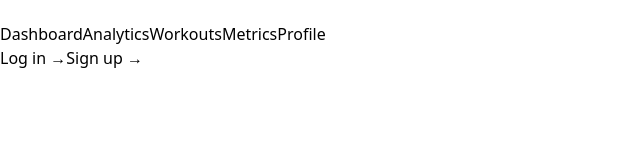
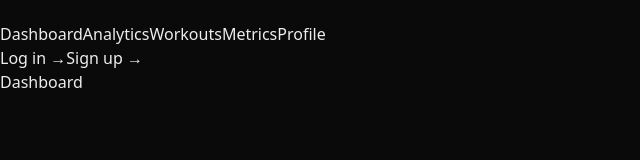
Before and after one commit to jaysaavedra18/apple-fitness-health-app, a Next.js app in the folder client/: page /dashboard in a window 1280 px wide. Before the commit this address had no page. Shown: the part 457-617 px from the top of the page, without its empty margins (0-640 px from the left). Built offline with nearby package versions, Linux system fonts and the light colour scheme.

Commit message:
added dashboard

```diff
--- /dev/null
+++ b/client/src/app/dashboard/page.tsx
@@ -0,0 +1,5 @@
+import React from "react";
+
+export default function Dashboard() {
+  return <div>Dashboard</div>;
+}
```
